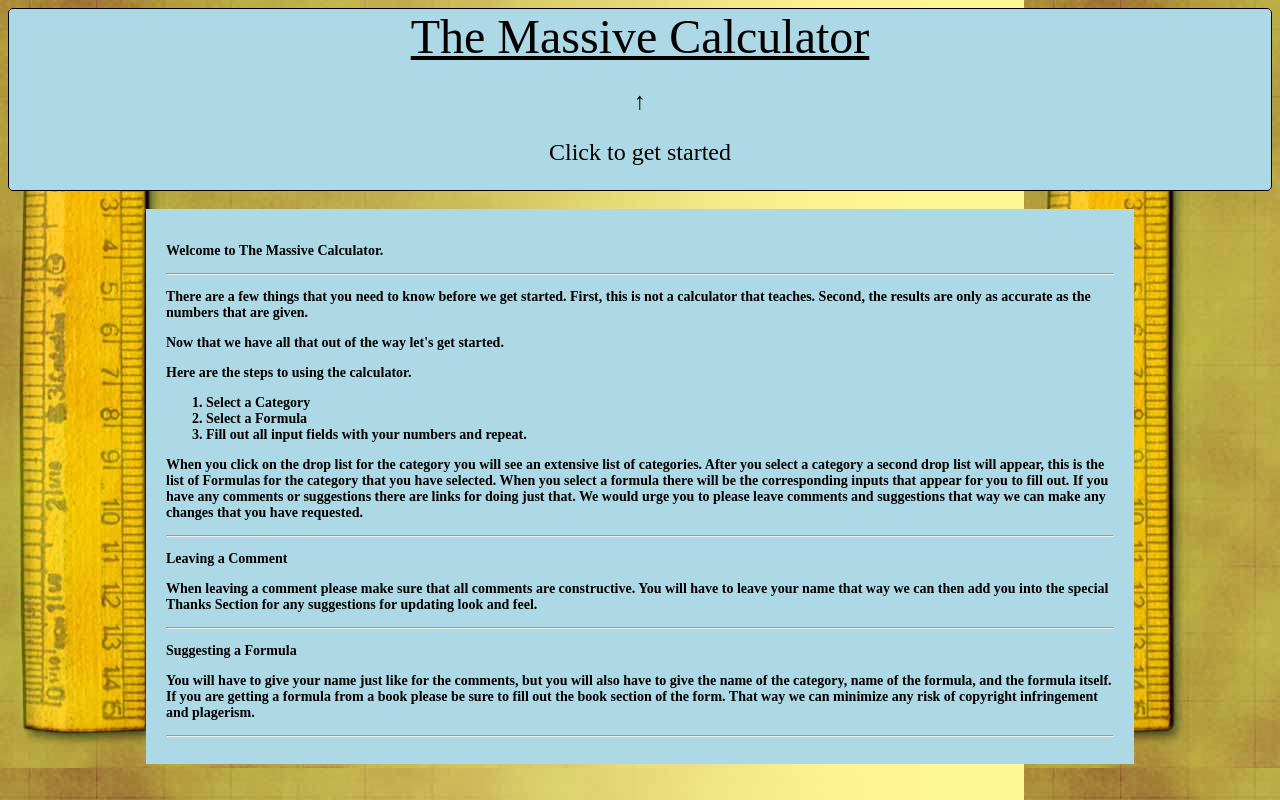
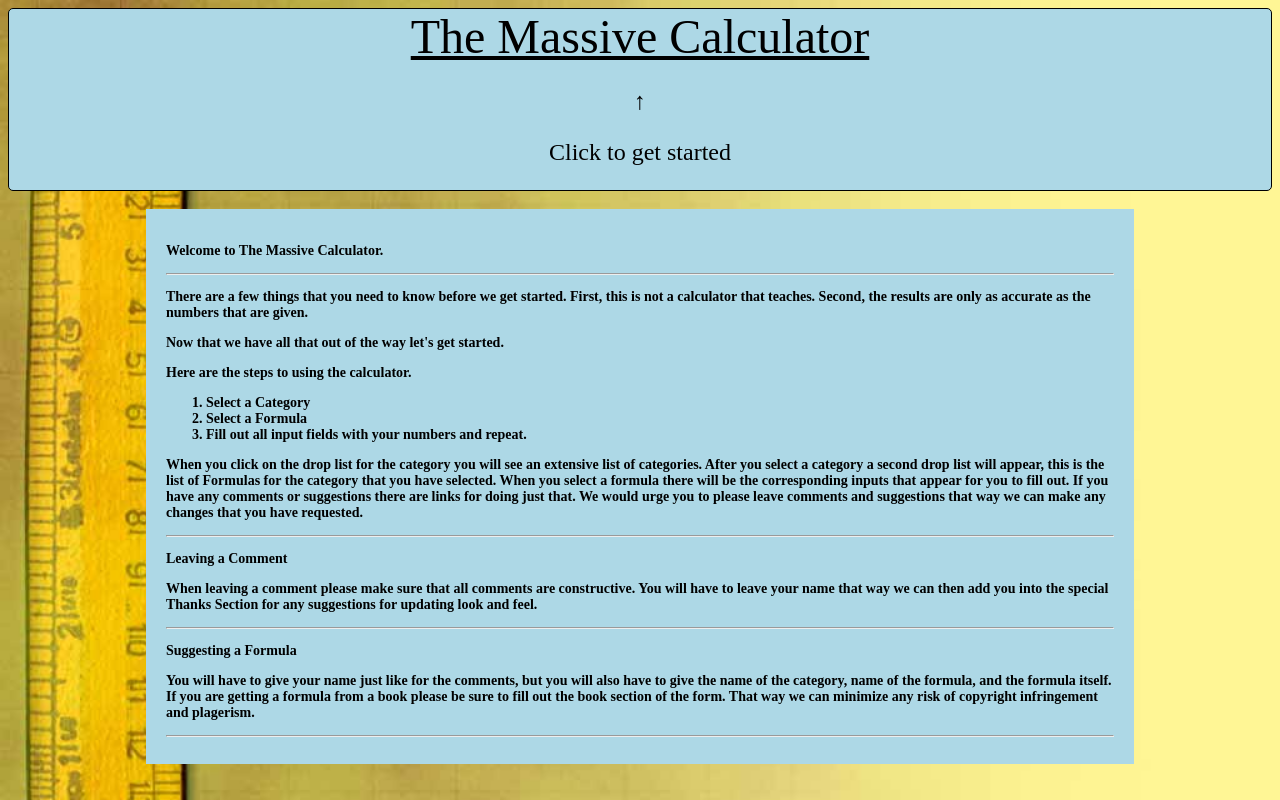
Before and after one commit to mmedina-tech/php_Calculator, a PHP site: page / in a window 1280 px wide. Run offline with PHP 8.4, Linux system fonts and the light colour scheme.

Commit message:
fixed repeat for background image

```diff
--- a/css/index.css
+++ b/css/index.css
@@ -4,7 +4,7 @@
 
  Author: Marcus Medina
  Date: Mon 22 Nov 2021 08:45:36 PM PST
- Last Update: 2022-01-11: 11:10
+ Last Update: 2022-02-14: 09:36
 
  This program is free software; you can redistribute it and/or modify
  it under the terms of the GNU General Public License as published by
@@ -43,5 +43,7 @@ a{
     margin: auto;
 }
 body{
+    background-size: cover;
+    background-repeat: no-repeat;
     background-image: url('/php_Calculator/images/yellow_ruler_2.jpg');
 }
--- a/index.php
+++ b/index.php
@@ -5,7 +5,7 @@
     index.php
 
     Date: copyright 2020
-    Last Update: 2022-02-14: 07:16
+    Last Update: 2022-02-14: 07:37
 
     This program is free software; you can redistribute it and/or modify
     it under the terms of the GNU General Public License as published by
@@ -57,15 +57,12 @@ window.location('admin/');
                 There are a few things that you need to know before we get started. First, this is not a calculator that teaches.
                 Second, the results are only as accurate as the numbers that are given.
                 </p>
-
                 <p>
                 Now that we have all that out of the way let's get started.
                 </p>
-
                 <p>
                 Here are the steps to using the calculator.
                 </p>
-
                 <p>
                     <ol>
                         <li>Select a Category</li>
@@ -73,7 +70,6 @@ window.location('admin/');
                         <li>Fill out all input fields with your numbers and repeat.</li>
                     </ol>
                 </p>
-
                 <p>
                 When you click on the drop list for the category you will see an extensive list of categories.
                 After you select a category a second drop list will appear, this is the list of Formulas for the category that you have selected.
```
